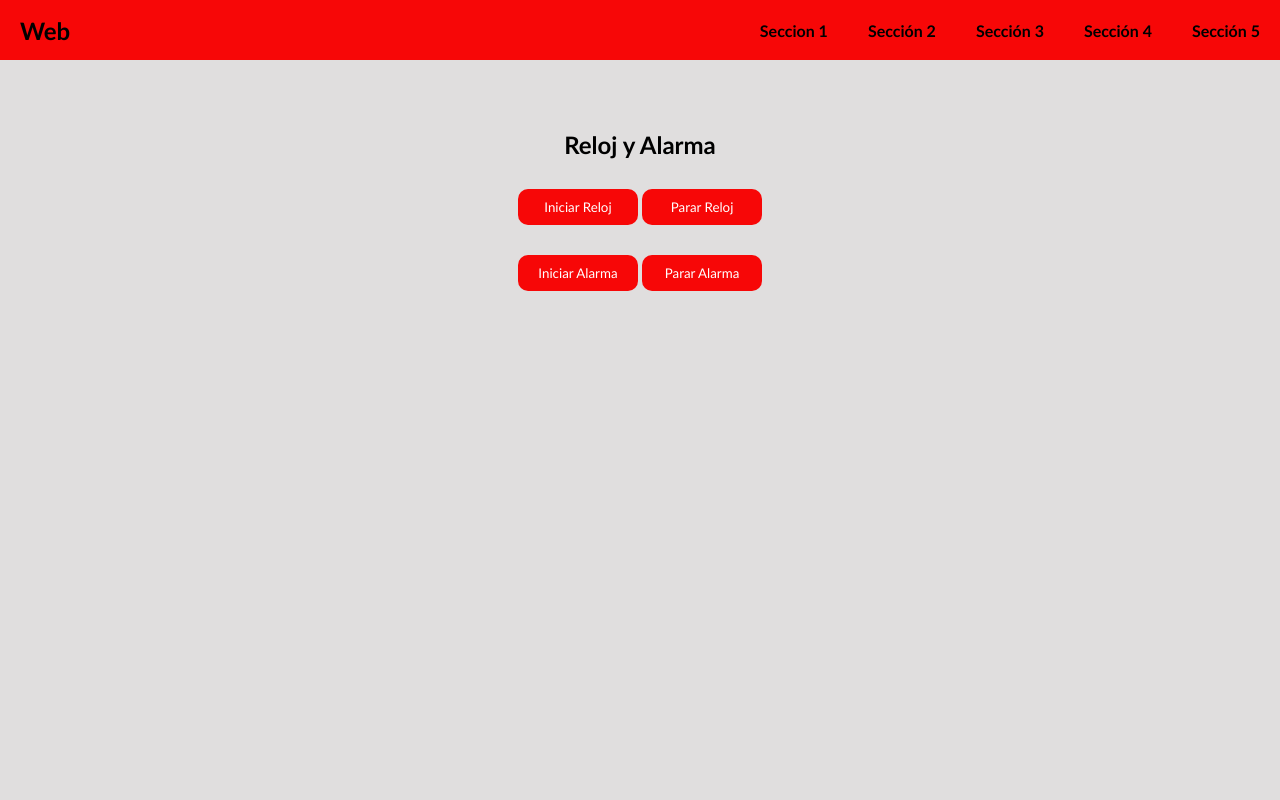
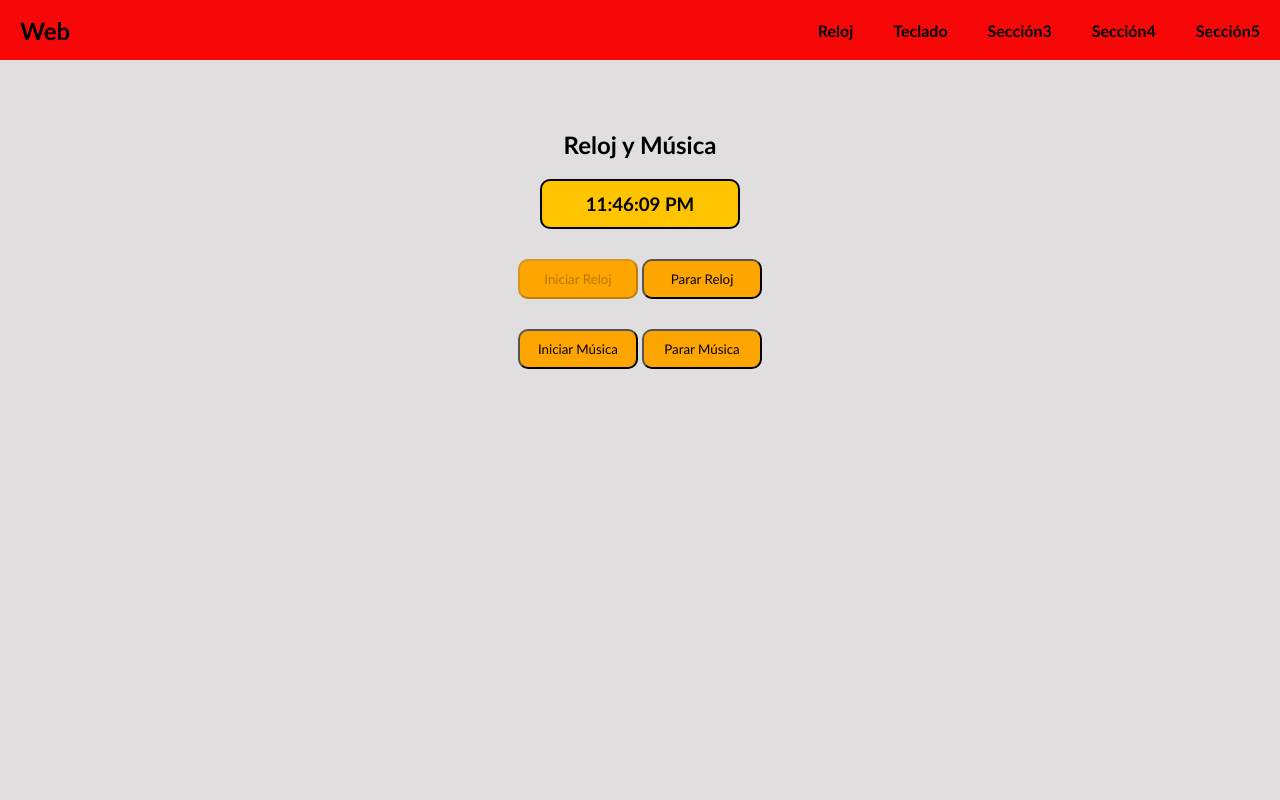
Before and after one commit to Enrique1311/curso-js-alumnos-20-hs, a plain HTML site: page ejercicios-dom/index.html in a window 1280 px wide. Both pictures are taken after a click on the button "Iniciar Reloj". Shown: the top 800 px of the page. Drawn offline with nearby package versions, Linux system fonts and the light colour scheme.

Commit message:
Reloj y reproductor de música

```diff
--- a/ejercicios-dom/css/styles.css
+++ b/ejercicios-dom/css/styles.css
@@ -121,16 +121,25 @@ header {
 #section1 {
 	background-color: var(--cream);
 }
+.clock {
+	background-color: var(--light-orange);
+	width: 200px;
+	height: 50px;
+	display: flex;
+	justify-content: center;
+	align-items: center;
+	border-radius: 10px;
+	margin: 20px auto;
+	border: solid 2px var(--black);
+}
 .clock-buttons {
 	margin-top: 30px;
 }
 .clock-buttons button {
-	background-color: var(--main-red);
 	padding: 10px;
 	border-radius: 10px;
 	width: 120px;
-	border: none;
-	color: white;
+	background-color: var(--orange);
 }
 
 /* Media Query**********************/
--- a/ejercicios-dom/index.html
+++ b/ejercicios-dom/index.html
@@ -28,11 +28,11 @@
 		<header>
 			<div class="name">Web</div>
 			<nav class="desktop-navbar">
-				<a href="#">Seccion 1</a>
-				<a href="#section2">Sección 2</a>
-				<a href="#section3">Sección 3</a>
-				<a href="#section4">Sección 4</a>
-				<a href="#section5">Sección 5</a>
+				<a href="#">Reloj</a>
+				<a href="#section2">Teclado</a>
+				<a href="#section3">Sección3</a>
+				<a href="#section4">Sección4</a>
+				<a href="#section5">Sección5</a>
 			</nav>
 		</header>
 		<div class="menu-btn">
@@ -42,10 +42,10 @@
 		<aside>
 			<nav class="mobile-navbar">
 				<a href="#">Reloj</a>
-				<a href="#section2">Sección 2</a>
-				<a href="#section3">Sección 3</a>
-				<a href="#section4">Sección 4</a>
-				<a href="#section5">Sección 5</a>
+				<a href="#section2">Teclado</a>
+				<a href="#section3">Sección3</a>
+				<a href="#section4">Sección4</a>
+				<a href="#section5">Sección5</a>
 			</nav>
 		</aside>
 		<main>
@@ -53,23 +53,22 @@
 				id="section1"
 				class="container"
 			>
-				<h2>Reloj y Alarma</h2>
+				<h2>Reloj y Música</h2>
 				<div class="clock"></div>
 				<div class="clock-buttons">
 					<button class="clock-init">Iniciar Reloj</button>
 					<button class="clock-stop">Parar Reloj</button>
 				</div>
 				<div class="clock-buttons">
-					<button class="alarm-init">Iniciar Alarma</button>
-					<button class="alarm-stop">Parar Alarma</button>
+					<button class="music-init">Iniciar Música</button>
+					<button class="music-stop">Parar Música</button>
 				</div>
 			</section>
-
 			<section
 				id="section2"
 				class="container"
 			>
-				<h2>Sección 2</h2>
+				<h2>Eventos del Teclado</h2>
 			</section>
 			<section
 				id="section3"
--- a/ejercicios-dom/js/index-dom.js
+++ b/ejercicios-dom/js/index-dom.js
@@ -1,3 +1,4 @@
+// Mobile Menu *************************************************
 const $menuBtn = document.querySelector(".menu-btn");
 const $mobileNavbar = document.querySelector(".mobile-navbar");
 const $openIcon = document.querySelector(".open-icon");
@@ -11,3 +12,49 @@ function openCloseMenu() {
 
 $menuBtn.addEventListener("click", openCloseMenu);
 $mobileNavbar.addEventListener("click", openCloseMenu);
+
+// Clock and Music **********************************************
+const $clockInit = document.querySelector(".clock-init");
+const $clockStop = document.querySelector(".clock-stop");
+const $musicInit = document.querySelector(".music-init");
+const $musicStop = document.querySelector(".music-stop");
+const $clock = document.querySelector(".clock");
+
+let clockTime;
+
+function startClock() {
+	clockTime = setInterval(() => {
+		let clockHour = new Date().toLocaleTimeString();
+		$clock.innerHTML = `<h3>${clockHour}</h3>`;
+	}, 1000);
+	$clockInit.disabled = true;
+}
+function stopClock() {
+	clearInterval(clockTime);
+	$clock.innerHTML = null;
+	$clockInit.disabled = false;
+}
+
+let musicTime;
+const $music = document.createElement("audio");
+
+function startMusic() {
+	$music.src = "../assets/05 Mr. Brownstone.mp3";
+	musicTime = setTimeout(() => {
+		$music.play();
+	}, 1000);
+	$musicInit.disabled = true;
+}
+function stopMusic() {
+	clearTimeout(musicTime);
+	$music.pause();
+	$music.currentTime = 0;
+	$musicInit.disabled = false;
+}
+
+$clockInit.addEventListener("click", startClock);
+$clockStop.addEventListener("click", stopClock);
+$musicInit.addEventListener("click", startMusic);
+$musicStop.addEventListener("click", stopMusic);
+
+// Shortcuts ********************************************
```
Also changed, not shown: 1 other file.
